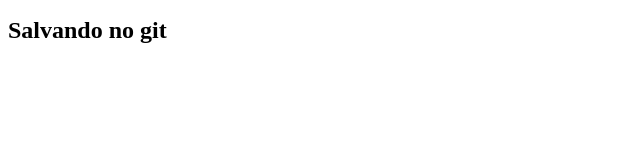
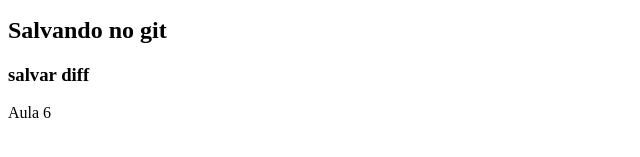
Before and after one commit to uspLexi/Teste, a plain HTML site: page index.html in a window 1280 px wide. Shown: the part 135-292 px from the top of the page, without its empty margins (0-640 px from the left). Drawn offline with Linux system fonts and the light colour scheme.

Commit message:
adicionando uma linha

```diff
--- a/index.html
+++ b/index.html
@@ -12,4 +12,6 @@
     <p>vendas = R$ 5.000.00
     </p>
     <h2>Salvando no git</h2>
+    <h3>salvar diff</h3>
+    <p>Aula 6</p>
 </html>
```
